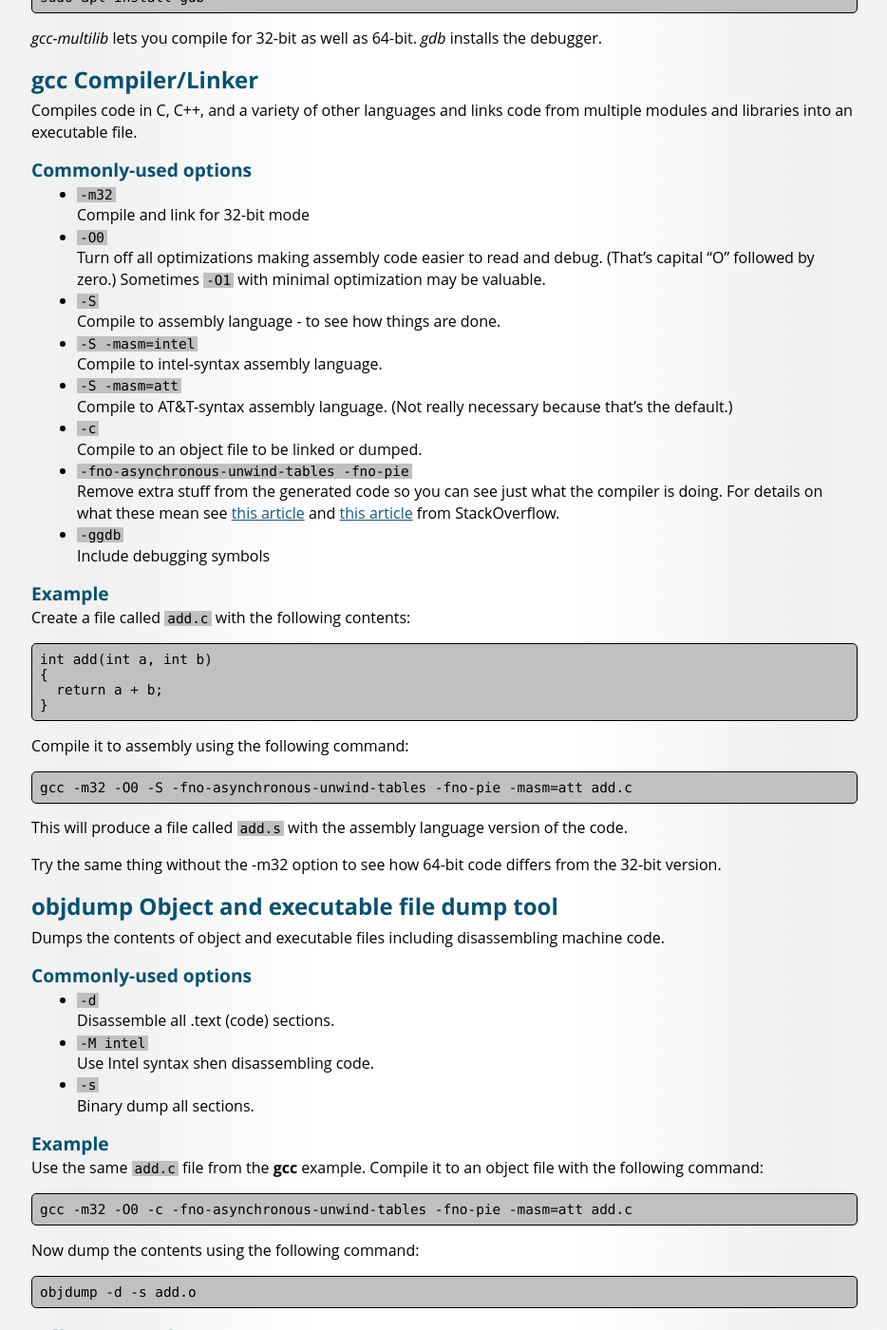
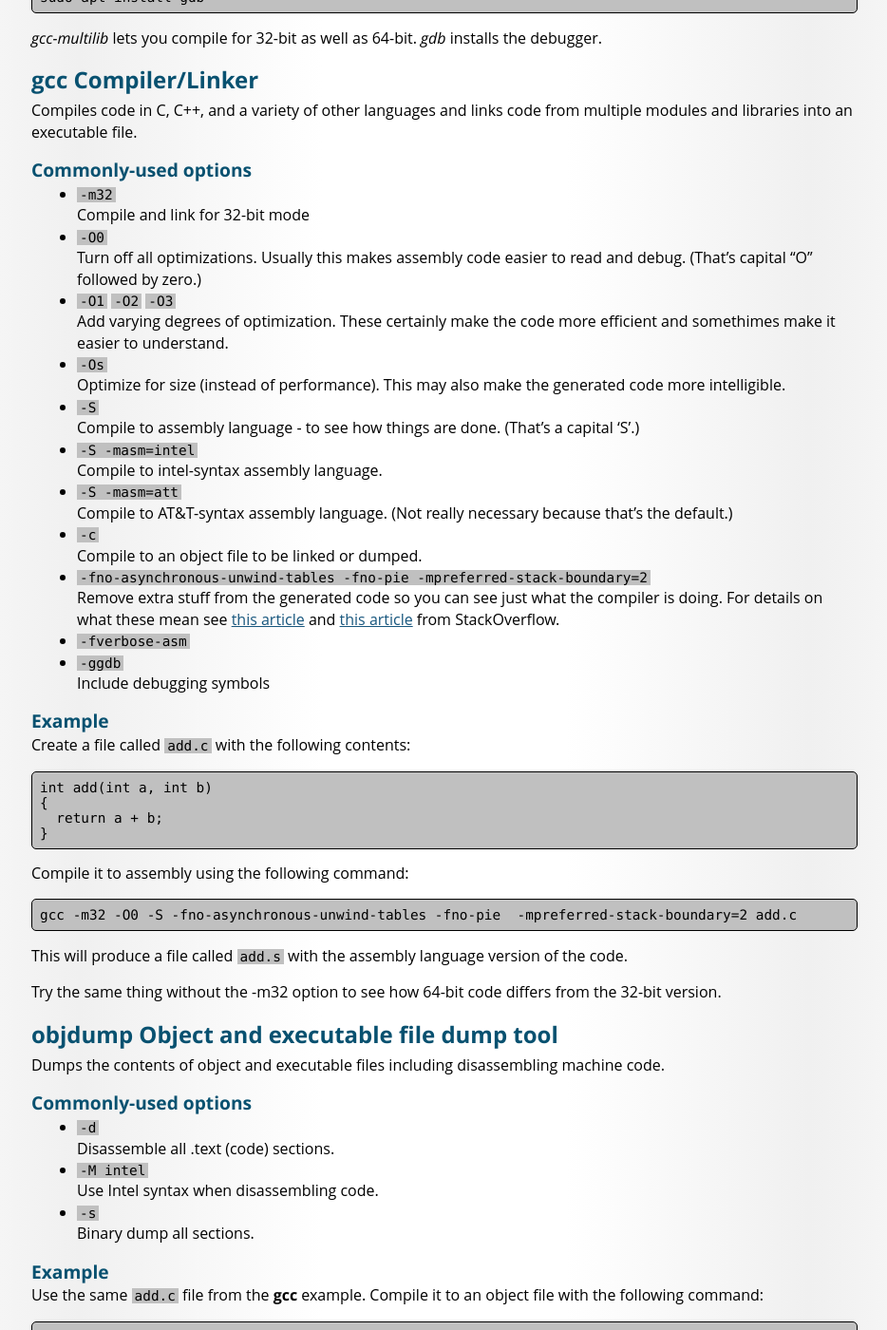
Before and after one commit to bredd/byu-itc-252.github.io, a Jekyll site: the page built from Tools.md, in a window 1280 px wide and 1400 px high, scrolled down 275 px. Shown: the whole window at 95% size, without its empty margins (172-1106 px from the left). Built offline with Jekyll 4.4.1, drawn with Linux system fonts in a browser that asks for light colours; some web fonts are replaced.

Commit message:
Tools update and welcome s07

````diff
--- a/Tools.md
+++ b/Tools.md
@@ -19,12 +19,15 @@ Compiles code in C, C++, and a variety of other languages and links code from mu
 
 ### Commonly-used options
 * `-m32`<br/>Compile and link for 32-bit mode
-* `-O0`<br/>Turn off all optimizations making assembly code easier to read and debug. (That's capital "O" followed by zero.) Sometimes `-O1` with minimal optimization may be valuable.
-* `-S`<br/>Compile to assembly language - to see how things are done.
+* `-O0`<br/>Turn off all optimizations. Usually this makes assembly code easier to read and debug. (That's capital "O" followed by zero.)
+* `-O1` `-O2` `-O3`<br/>Add varying degrees of optimization. These certainly make the code more efficient and somethimes make it easier to understand.
+* `-Os`<br/>Optimize for size (instead of performance). This may also make the generated code more intelligible.
+* `-S`<br/>Compile to assembly language - to see how things are done. (That's a capital 'S'.)
 * `-S -masm=intel`<br/>Compile to intel-syntax assembly language.
 * `-S -masm=att`<br/>Compile to AT&T-syntax assembly language. (Not really necessary because that's the default.)
 * `-c`<br/>Compile to an object file to be linked or dumped.
-* `-fno-asynchronous-unwind-tables -fno-pie`<br/>Remove extra stuff from the generated code so you can see just what the compiler is doing. For details on what these mean see [this article](https://stackoverflow.com/questions/38552116/how-to-remove-noise-from-gcc-clang-assembly-output) and [this article](https://stackoverflow.com/questions/50105581/how-do-i-get-rid-of-call-x86-get-pc-thunk-ax) from StackOverflow.
+* `-fno-asynchronous-unwind-tables -fno-pie -mpreferred-stack-boundary=2`<br/>Remove extra stuff from the generated code so you can see just what the compiler is doing. For details on what these mean see [this article](https://stackoverflow.com/questions/38552116/how-to-remove-noise-from-gcc-clang-assembly-output) and [this article](https://stackoverflow.com/questions/50105581/how-do-i-get-rid-of-call-x86-get-pc-thunk-ax) from StackOverflow.
+* `-fverbose-asm`
 * `-ggdb`<br/>Include debugging symbols
 
 ### Example
@@ -39,7 +42,7 @@ int add(int a, int b)
 
 Compile it to assembly using the following command:
 ```
-gcc -m32 -O0 -S -fno-asynchronous-unwind-tables -fno-pie -masm=att add.c
+gcc -m32 -O0 -S -fno-asynchronous-unwind-tables -fno-pie  -mpreferred-stack-boundary=2 add.c
 ```
 
 This will produce a file called `add.s` with the assembly language version of the code.
@@ -51,7 +54,7 @@ Dumps the contents of object and executable files including disassembling machin
 
 ### Commonly-used options
 * `-d`<br/>Disassemble all .text (code) sections.
-* `-M intel`<br/>Use Intel syntax shen disassembling code.
+* `-M intel`<br/>Use Intel syntax when disassembling code.
 * `-s`<br/>Binary dump all sections.
 
 ### Example
````
Also changed, not shown: _welcome/S07.md (added, +10 -0 lines).
